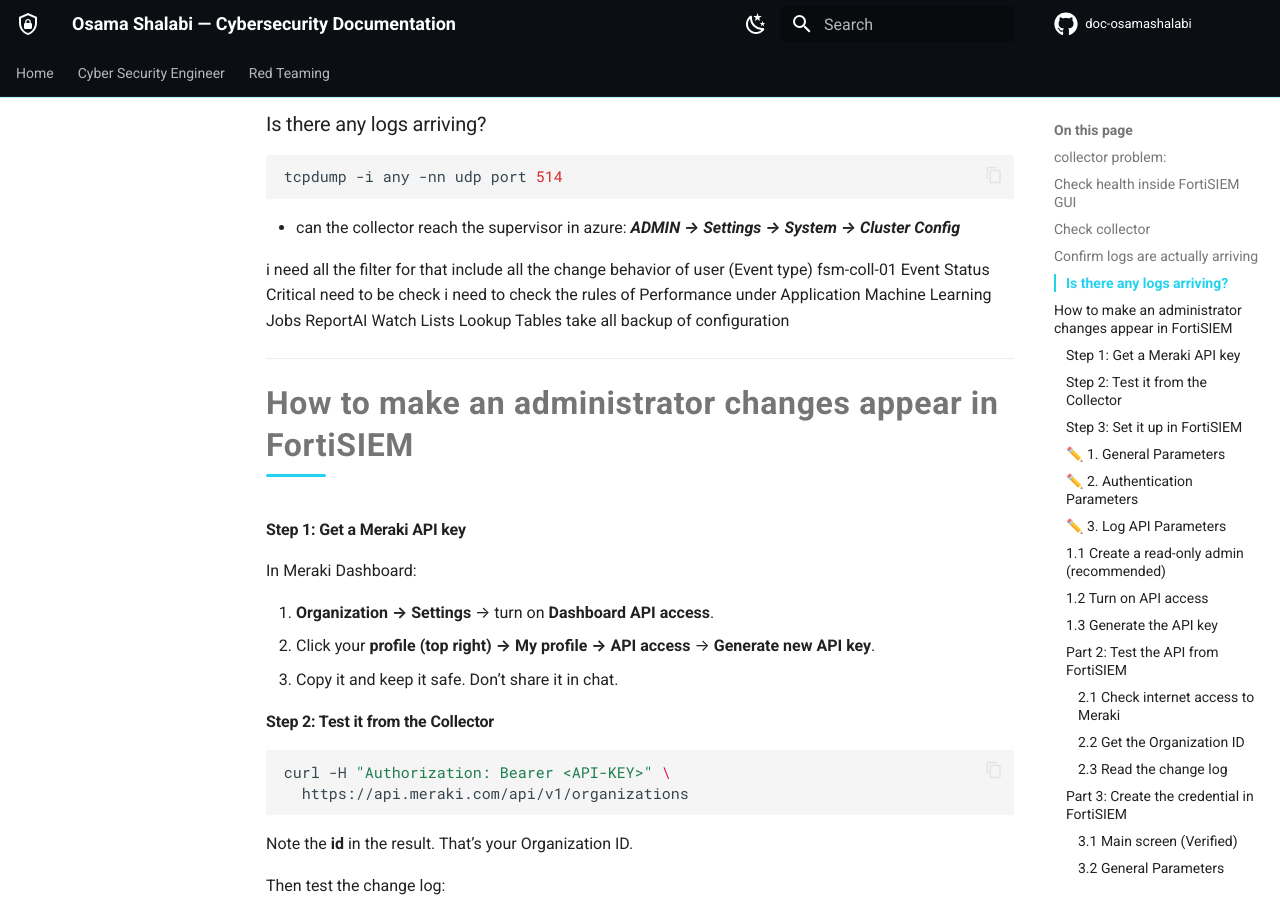
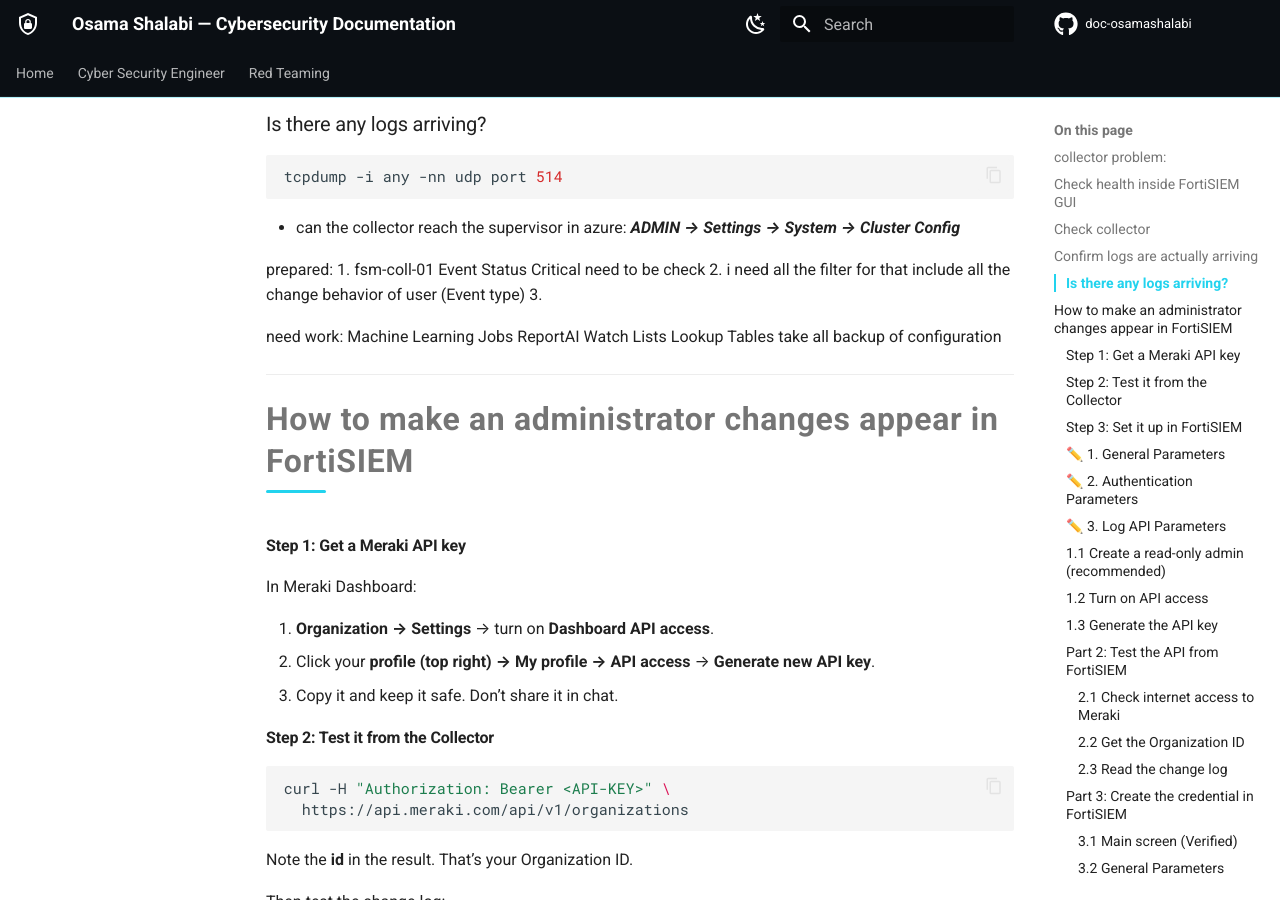
Before and after one commit to osamashalabi432-png/doc-osamashalabi, an MkDocs documentation site: the page built from docs/cyber-security-engineer/siem/fortisiem/troubleshooting/troubleshooting.md, in a window 1280 px wide and 900 px high, scrolled down 1682 px. Built offline with MkDocs 1.6.1 and Material for MkDocs 9.7.7, drawn with Linux system fonts in a browser that asks for light colours; comment, search, counter and statistics services are not loaded.

Commit message:
vault backup: 2026-11-01 14:31:51

```diff
--- a/docs/cyber-security-engineer/siem/fortisiem/troubleshooting/troubleshooting.md
+++ b/docs/cyber-security-engineer/siem/fortisiem/troubleshooting/troubleshooting.md
@@ -72,9 +72,12 @@ tcpdump -i any -nn udp port 514
 - can the collector reach the supervisor in azure: ***ADMIN → Settings → System → Cluster Config***
 
 
-i need all the filter for that include all the change behavior of user (Event type)
-fsm-coll-01 Event Status Critical need to be check
-i need to check the rules of Performance under Application
+prepared:
+1. fsm-coll-01 Event Status Critical need to be check
+2. i need all the filter for that include all the change behavior of user (Event type)
+3.
+
+need work:
 Machine Learning Jobs
 ReportAI
 Watch Lists
```
